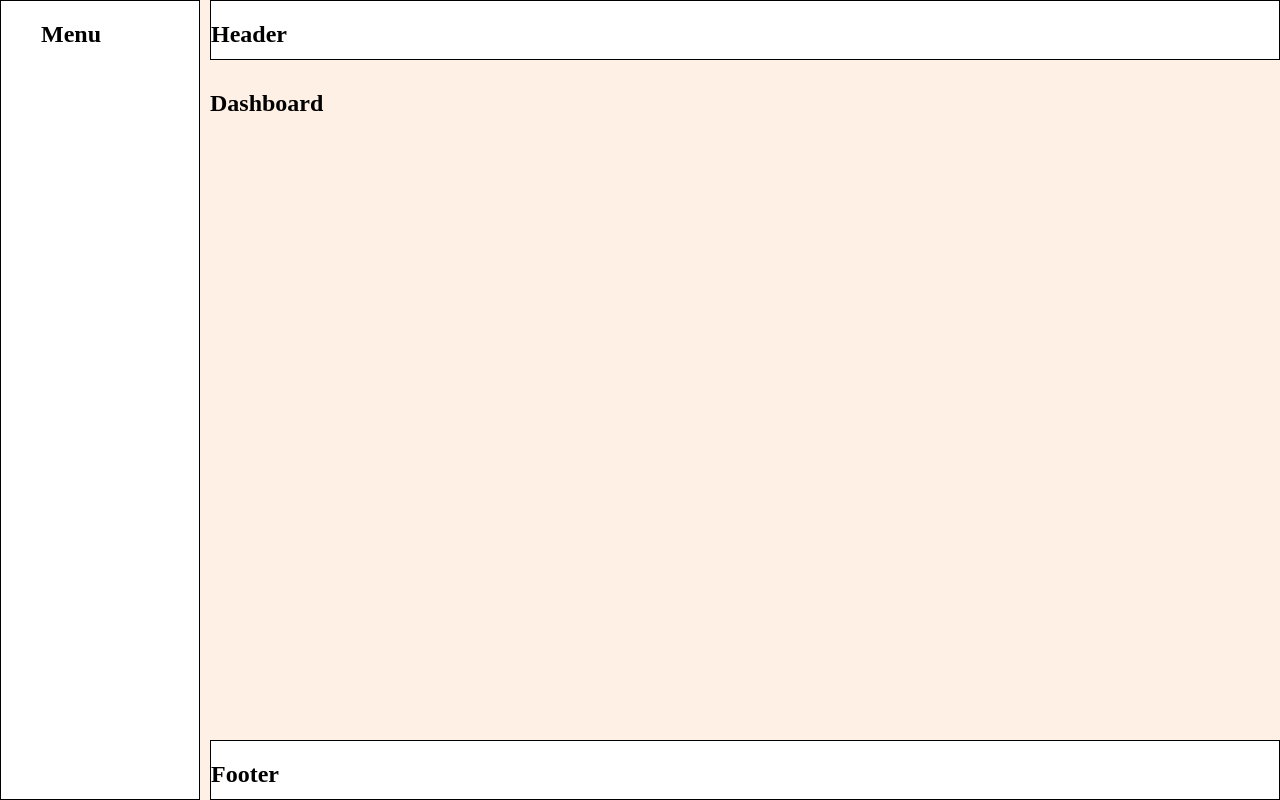
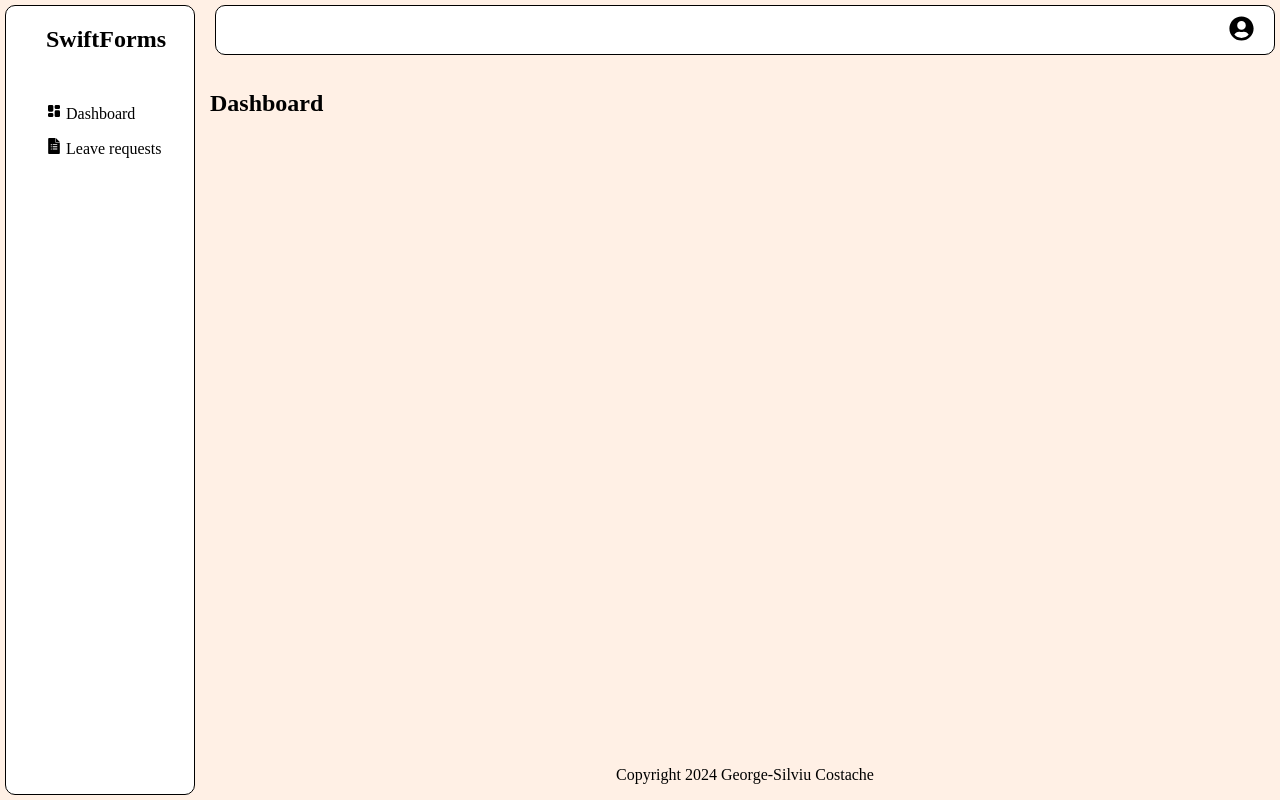
Before and after one commit to george-silviu/swift-forms, a React (Vite) app in the folder client/: page / in a window 1280 px wide. Both pictures are taken after typing "name@example.com", "Sample123" into the empty fields and a click on the button "Login". Built offline with nearby package versions, Linux system fonts and the light colour scheme.

Commit message:
styling the home page

```diff
--- a/client/package.json
+++ b/client/package.json
@@ -12,6 +12,7 @@
   "dependencies": {
     "react": "^18.3.1",
     "react-dom": "^18.3.1",
+    "react-icons": "^5.3.0",
     "react-router-dom": "^7.0.1",
     "sass": "^1.81.0"
   },
--- a/client/src/components/footer/footer.component.jsx
+++ b/client/src/components/footer/footer.component.jsx
@@ -3,7 +3,7 @@ import "./footer.styles.scss";
 const Footer = () => {
   return (
     <footer>
-      <h1>Footer</h1>
+      <p>Copyright 2024 George-Silviu Costache</p>
     </footer>
   );
 };
--- a/client/src/components/footer/footer.styles.scss
+++ b/client/src/components/footer/footer.styles.scss
@@ -1,5 +1,6 @@
 footer {
-  grid-area: "footer";
-  background-color: white;
-  border: 1px solid black;
+  // grid-area: "footer";
+  display: flex;
+  justify-content: center;
+  align-self: center;
 }
--- a/client/src/components/header/header.component.jsx
+++ b/client/src/components/header/header.component.jsx
@@ -1,9 +1,15 @@
+import { FaUserCircle } from "react-icons/fa";
+
 import "./header.styles.scss";
 
 const Header = () => {
   return (
     <header>
-      <h1>Header</h1>
+      <div className="header-icons">
+        <div className="icon">
+          <FaUserCircle size="25px" />
+        </div>
+      </div>
     </header>
   );
 };
--- a/client/src/components/header/header.styles.scss
+++ b/client/src/components/header/header.styles.scss
@@ -1,5 +1,13 @@
 header {
-  grid-area: "header";
   background-color: white;
   border: 1px solid black;
+  display: flex;
+  align-items: center;
+  justify-content: flex-end;
+  margin: 5px;
+  border-radius: 10px;
+
+  .header-icons {
+    margin-right: 20px;
+  }
 }
--- a/client/src/components/menu/menu.component.jsx
+++ b/client/src/components/menu/menu.component.jsx
@@ -1,9 +1,31 @@
+import { TbLayoutDashboardFilled } from "react-icons/tb";
+import { SiGoogleforms } from "react-icons/si";
+
 import "./menu.styles.scss";
+
+const menuItems = [
+  {
+    name: "Dashboard",
+    icon: <TbLayoutDashboardFilled />,
+  },
+  {
+    name: "Leave requests",
+    icon: <SiGoogleforms />,
+  },
+];
 
 const Menu = () => {
   return (
     <menu>
-      <h1>Menu</h1>
+      <h1>SwiftForms</h1>
+
+      <section className="menu-items">
+        {menuItems.map((item, index) => (
+          <div key={index} className="menu-item">
+            {item.icon} {item.name}
+          </div>
+        ))}
+      </section>
     </menu>
   );
 };
--- a/client/src/components/menu/menu.styles.scss
+++ b/client/src/components/menu/menu.styles.scss
@@ -2,5 +2,14 @@ menu {
   grid-area: menu;
   background-color: white;
   border: 1px solid black;
-  margin: 0;
+  margin: 5px;
+  border-radius: 10px;
+
+  .menu-items {
+    margin-top: 50px;
+    display: flex;
+    flex-direction: column;
+
+    gap: 15px;
+  }
 }
--- a/client/src/layout/layout.styles.scss
+++ b/client/src/layout/layout.styles.scss
@@ -3,6 +3,6 @@
   display: grid;
   gap: 10px;
   grid-template-columns: 200px 1fr;
-  grid-template-rows: 60px 1fr 60px;
+  grid-template-rows: 60px 1fr 50px;
   grid-template-areas: "menu header" "menu main" "menu footer";
 }
--- a/client/src/pages/login/login.page.jsx
+++ b/client/src/pages/login/login.page.jsx
@@ -33,9 +33,7 @@ const Login = () => {
   return (
     <section className="login-container">
       <form className="login-form">
-        <header className="login-form-header">
-          <h1>Log in to SwiftForms</h1>
-        </header>
+        <h1>Log in to SwiftForms</h1>
 
         <div>
           <div className="form-input">
```
Also changed, not shown: 1 other file (tests, documents, lock files or other folders).
